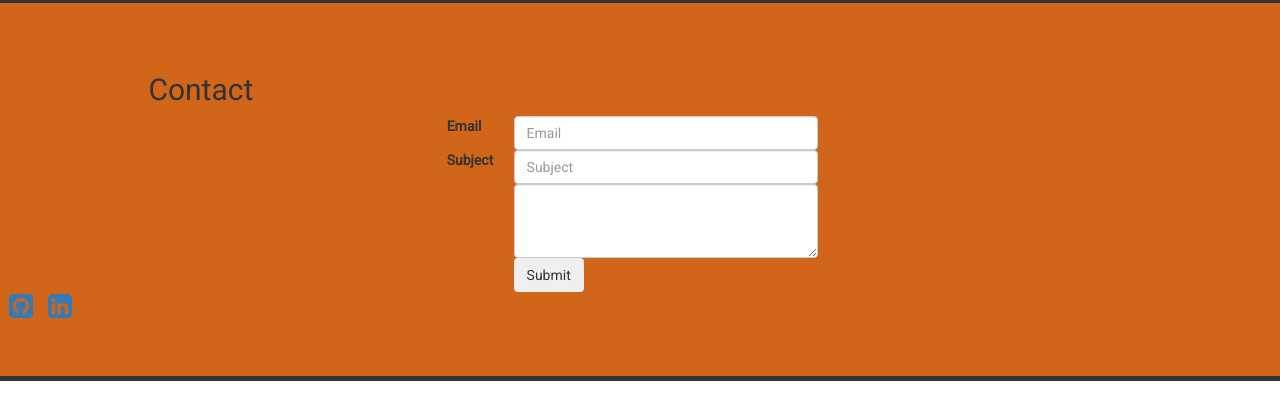
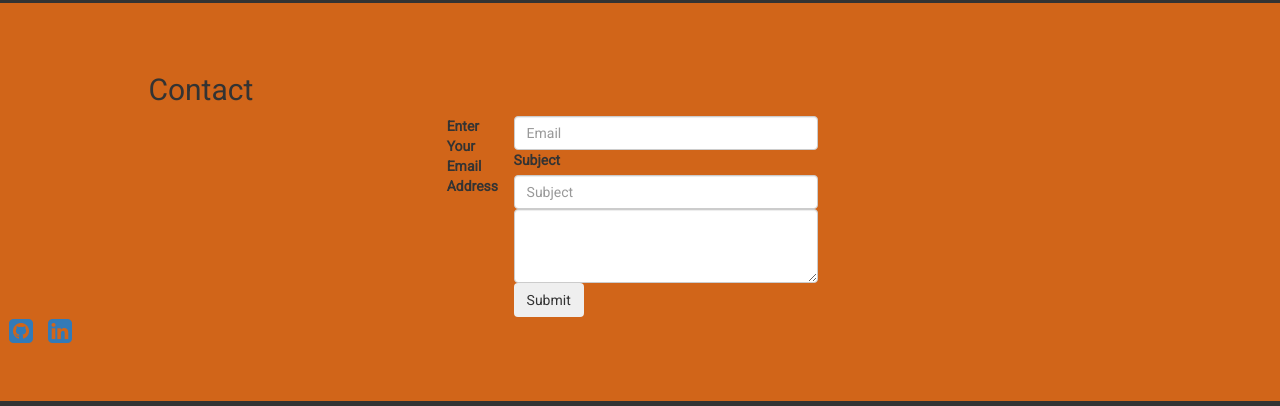
Before and after one commit to zspringer/zspringer.github.io, a plain HTML site: page index.html in a window 1280 px wide. Shown: the part 2188-2594 px from the top of the page. Before the commit the page ends 2569 px from the top, so only its background shows below. Drawn offline with nearby package versions, Linux system fonts and the light colour scheme.

Commit message:
Made changes to form template

```diff
--- a/index.html
+++ b/index.html
@@ -141,7 +141,7 @@
                     <form action="https://formspree.io/zspringer.springer@gmail.com" method="POST">
                         <fieldset>
                             <div class="text-white form-group">
-                                <label for="email" class="col-sm-2 control-label">Email</label>
+                                <label for="email" class="col-sm-2 control-label">Enter Your Email Address </label>
                                 <div class="col-sm-10">
                                     <input name="_replyto" type="email" class="form-control" placeholder="Email">
                                 </div>
```
